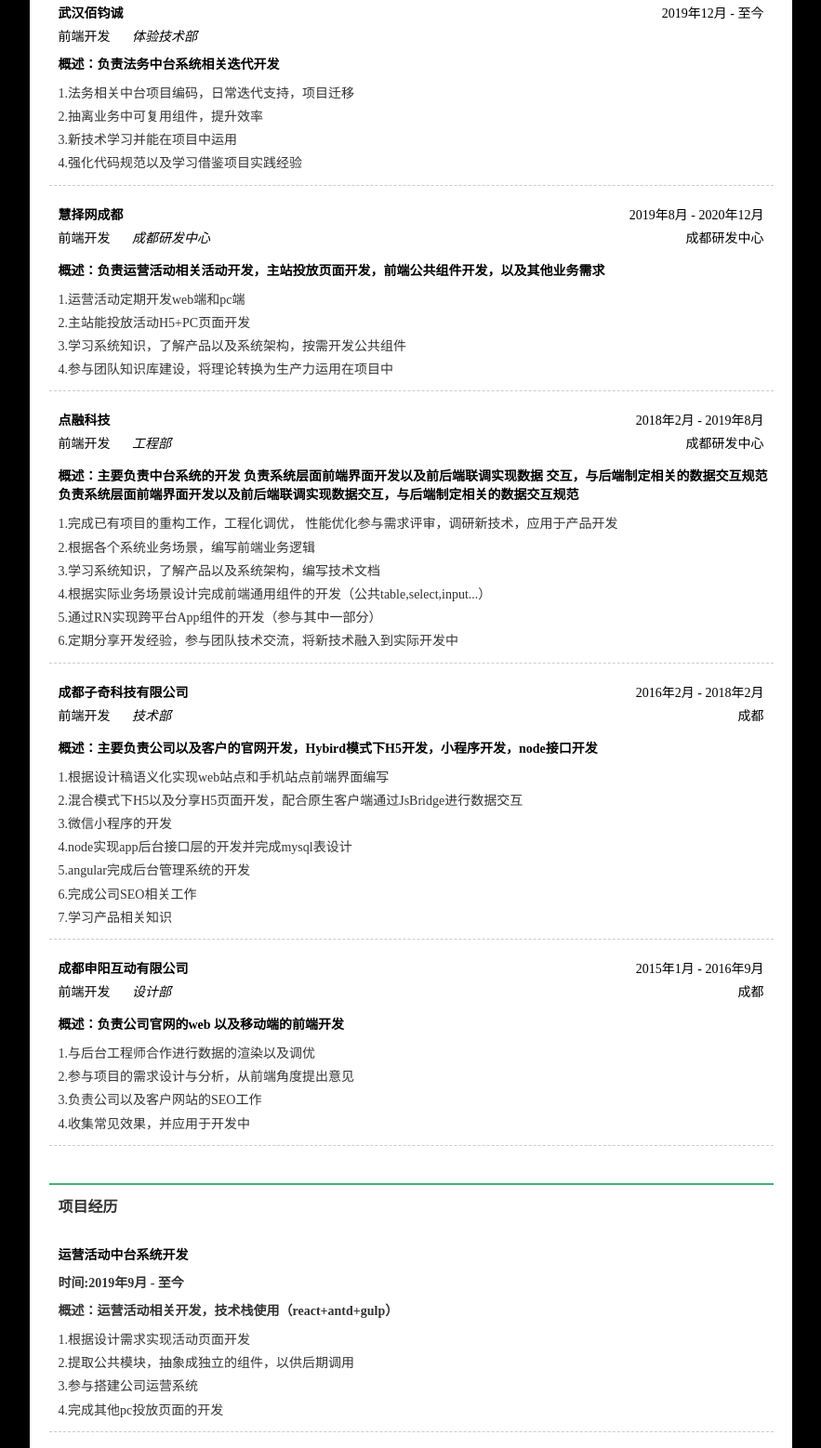
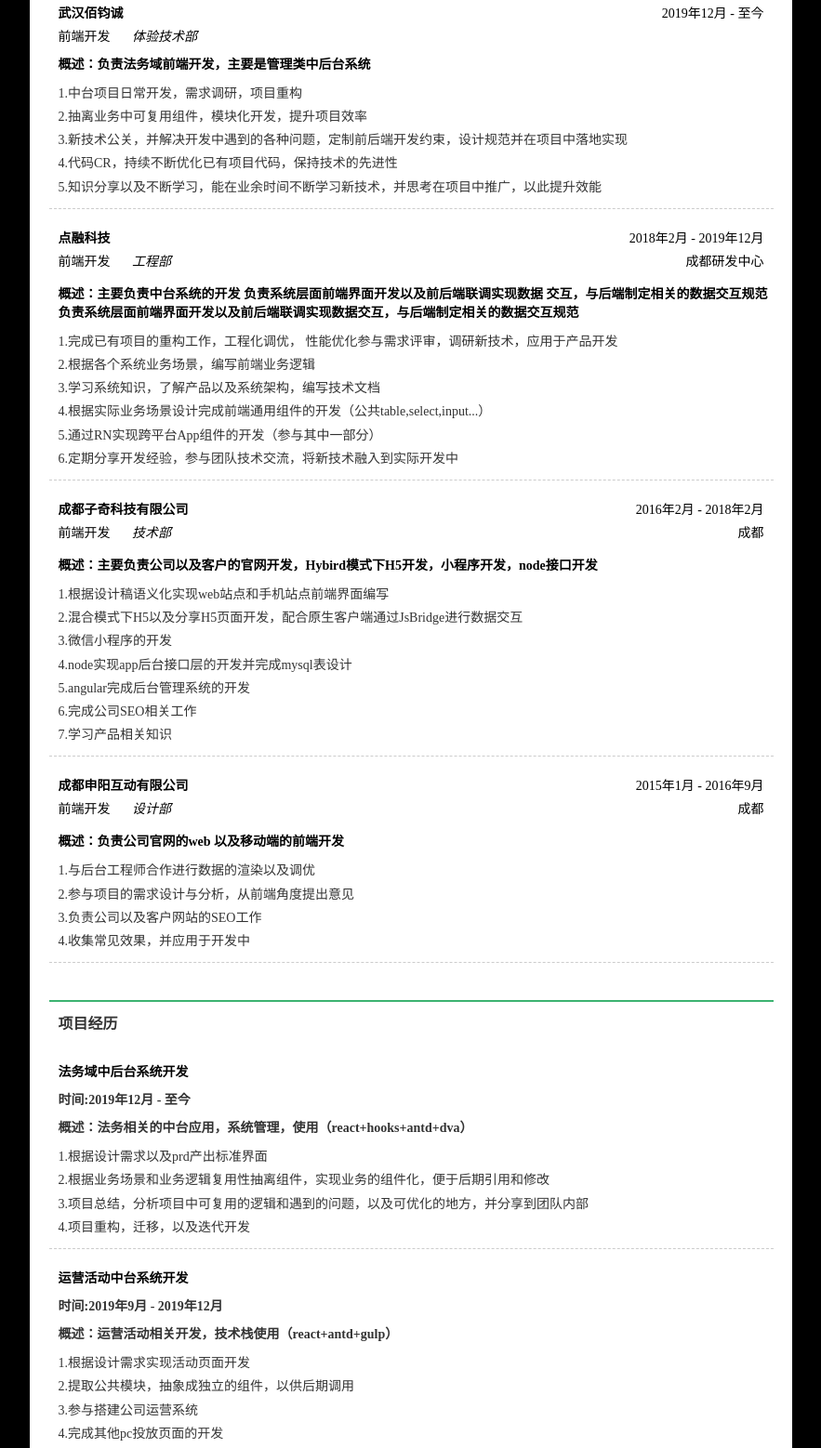
Before and after one commit to Lanveer/assistantAPI, a website: page resume/resume.html in a window 1280 px wide. Shown: the part 374-1932 px from the top of the page at 93% size, without its empty margins (198-1081 px from the left). Drawn offline with Linux system fonts and the light colour scheme.

Commit message:
feat:xiougai

```diff
--- a/resume/resume.html
+++ b/resume/resume.html
@@ -45,23 +45,23 @@
                     </div>
                 </div>
                 <div class="exp-desc">
-                    <h1>概述：负责法务中台系统相关迭代开发</h1>
-                    <p>1.法务相关中台项目编码，日常迭代支持，项目迁移</p>
-                    <p>2.抽离业务中可复用组件，提升效率</p>
-                    <p>3.新技术学习并能在项目中运用</p>
-                    <p>4.强化代码规范以及学习借鉴项目实践经验</p>
-
+                    <h1>概述：负责法务域前端开发，主要是管理类中后台系统</h1>
+                    <p>1.中台项目日常开发，需求调研，项目重构</p>
+                    <p>2.抽离业务中可复用组件，模块化开发，提升项目效率</p>
+                    <p>3.新技术公关，并解决开发中遇到的各种问题，定制前后端开发约束，设计规范并在项目中落地实现</p>
+                    <p>4.代码CR，持续不断优化已有项目代码，保持技术的先进性</p>
+                    <p>5.知识分享以及不断学习，能在业余时间不断学习新技术，并思考在项目中推广，以此提升效能</p>
                 </div>
             </div>
 
-            <div class="exp-box">
+            <!-- <div class="exp-box">
                 <div class="exp-con">
                     <div class="exp-con-left">
                         <h1>慧择网成都</h1>
                         <p>前端开发 <i>成都研发中心</i></p>
                     </div>
                     <div class="exp-con-right">
-                        <p> 2019年8月 - 2020年12月</p>
+                        <p> 2019年8月 - 2019年12月</p>
                         <p>成都研发中心</p>
                     </div>
                 </div>
@@ -73,7 +73,7 @@
                     <p>4.参与团队知识库建设，将理论转换为生产力运用在项目中</p>
 
                 </div>
-            </div>
+            </div> -->
 
             <div class="exp-box">
                 <div class="exp-con">
@@ -82,7 +82,7 @@
                         <p>前端开发 <i>工程部</i></p>
                     </div>
                     <div class="exp-con-right">
-                        <p> 2018年2月 - 2019年8月</p>
+                        <p> 2018年2月 - 2019年12月</p>
                         <p>成都研发中心</p>
                     </div>
                 </div>
@@ -145,10 +145,19 @@
 
         <div class="item pro">
             <h1>项目经历</h1>
+            <div class="pro-box">
+                <h1>法务域中后台系统开发</h1>
+                <h3>时间:2019年12月 - 至今</h3>
+                <h2>概述：法务相关的中台应用，系统管理，使用（react+hooks+antd+dva）</h2>
+                <p>1.根据设计需求以及prd产出标准界面</p>
+                <p>2.根据业务场景和业务逻辑复用性抽离组件，实现业务的组件化，便于后期引用和修改</p>
+                <p>3.项目总结，分析项目中可复用的逻辑和遇到的问题，以及可优化的地方，并分享到团队内部</p>
+                <p>4.项目重构，迁移，以及迭代开发</p>
+            </div>
 
             <div class="pro-box">
                 <h1>运营活动中台系统开发</h1>
-                <h3>时间:2019年9月 - 至今</h3>
+                <h3>时间:2019年9月 - 2019年12月</h3>
                 <h2>概述：运营活动相关开发，技术栈使用（react+antd+gulp）</h2>
                 <p>1.根据设计需求实现活动页面开发</p>
                 <p>2.提取公共模块，抽象成独立的组件，以供后期调用</p>
@@ -197,7 +206,7 @@
 
 
             <!--AC开发-->
-            <div class="pro-box">
+            <!-- <div class="pro-box">
                 <h1>AC系统开发以及后期的重构工作 </h1>
                 <h3>时间：2018年6月 - 2018年11月</h3>
                 <h2>概述：基于公司内部核心Admin系统开发</h2>
@@ -205,7 +214,7 @@
                 <p>2.独立负责AC系统的资金路由管控模块开发，完成不同的资金路由可配置化操作</p>
                 <p>3.负责跟进产品需求，开发排期估点，以及根据新需求， 调研新功能，并应用在开发中（一键截图功能）</p>
                 <p>4.项目整体的搭建，包括（webpack配置优化，打包编译，技术选型，数据状态管理），根据原先逻辑进行技术栈的迁移</p>
-            </div>
+            </div> -->
             <!--AC开发-->
 
             <!--<简购开发-->
@@ -239,7 +248,7 @@
                 <h1>三联球站app接口开发</h1>
                 <h3>时间：2017年11月 - 2018年1月</h3>
                 <h2>概述：项目属于app后台开发以及接口层面开发，前端分为ios和android 以及移动端h5</h2>
-                <p>1.通过node+express框架搭建接口服务，操作mysql数据库实现接口数据的开发</p>
+                <p>1.通过node+express框架搭建接口服务层，操作mysql数据库实现接口数据的开发</p>
                 <p>2.根据app业务场景， 设计数据库表，并编写相关的sql语句完成数据库的相关操作</p>
                 <p>3.完成app中混合部分的h5页面开发，并根据接口返回实现数据交互</p>
                 <p>4.后台采用tp3框架， 参与部分后端功能开发</p>
@@ -262,7 +271,7 @@
             <h1>技能</h1>
             <p>1.掌握前端基本html5，css3的新增元素，并能根据场景灵活使用</p>
             <p>2.了解浏览器的渲染原理，熟悉js的事件机制</p>
-            <p>3.熟悉ES5,ES6,能够在开发中灵活运用</p>
+            <p>3.熟悉ES5,ES6,ES7，能够在开发中灵活运用</p>
             <p>4.熟悉react生态圈包括redux,react-router, dva,熟练运用antd等UI框架，了解vue生态圈以及ng技术栈,能够快速上手开发</p>
             <p>5.熟练使用前端构建工具webpack,gulp等,了解基本的原理和项目配置</p>
             <p>6.了解node以及php服务端编程，熟悉npm生态系统，以及对应的express和koa框架,熟练进行接口中间层面开发</p>
```
